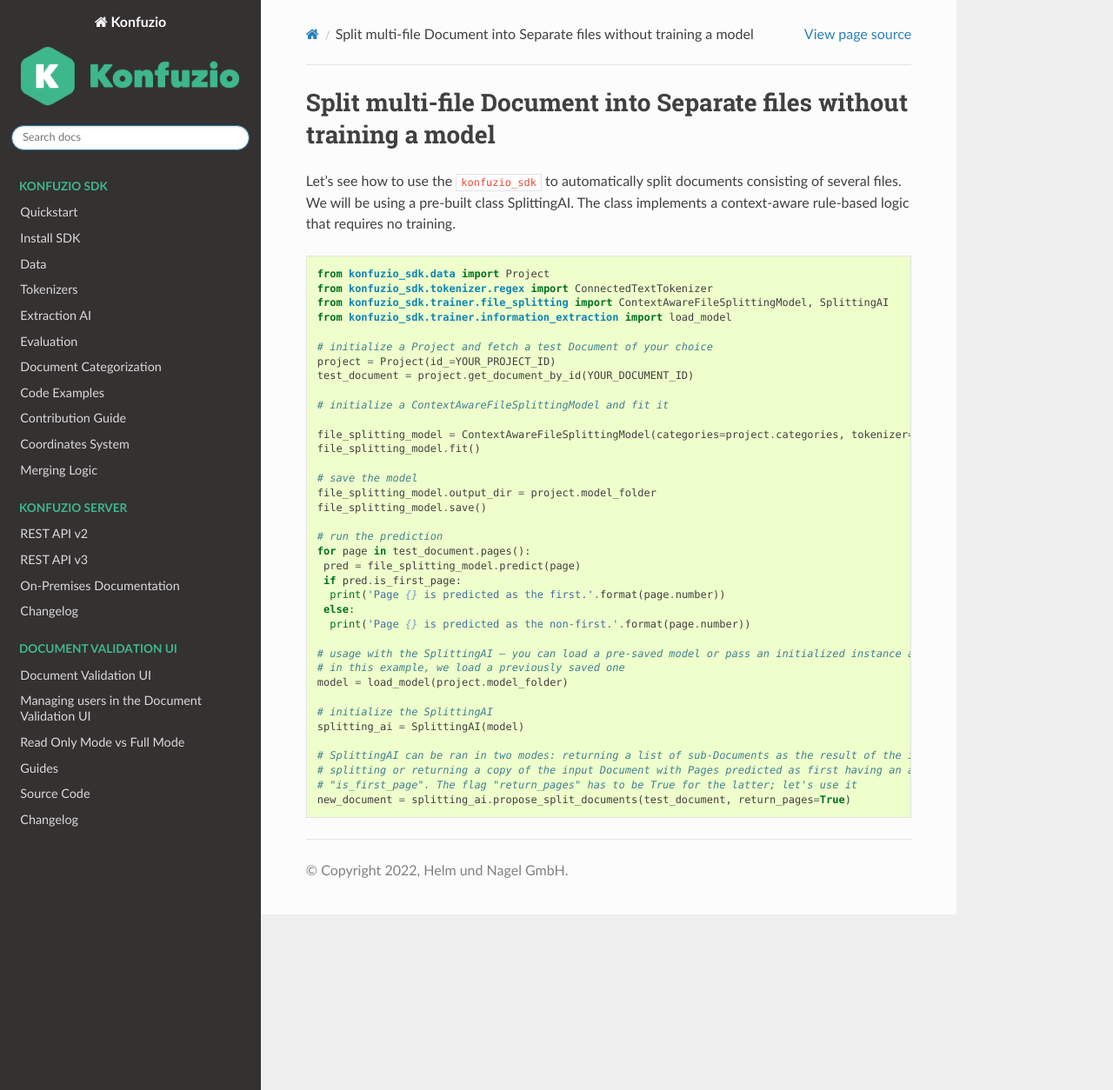
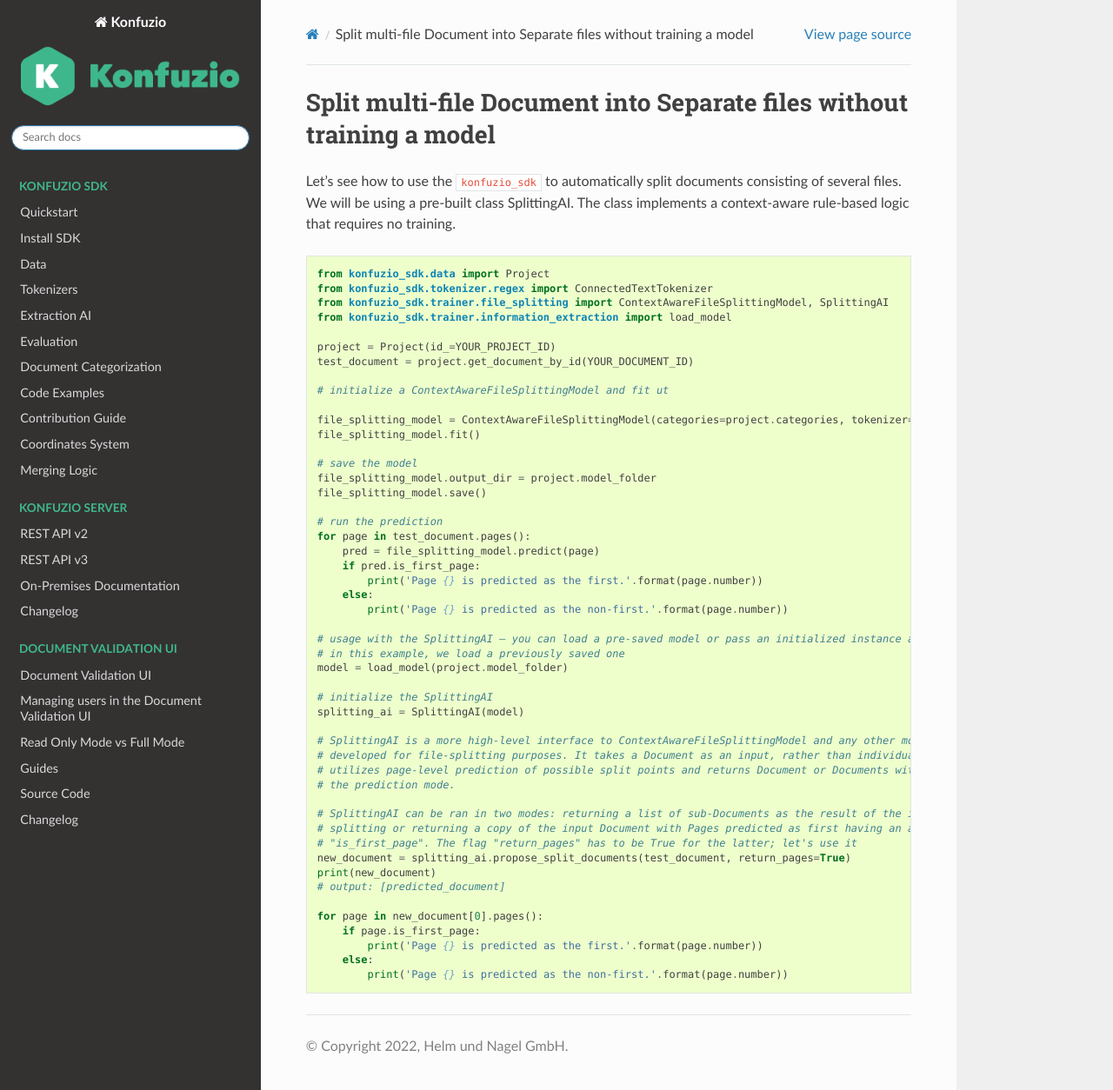
Before and after one commit to konfuzio-ai/konfuzio-sdk, a Sphinx documentation site: the page built from docs/sdk/examples/file-splitting-class-out-of-the-box-usage/index.md, in a window 1280 px wide and 1254 px high. Shown: the whole window at 87% size. Built offline with Sphinx 7.4.7 and the Read the Docs theme 2.0.0, drawn with Linux system fonts in a browser that asks for light colours; pages that are not in the unit, such as notebooks, are missing from menus.

Commit message:
documentation fixes

````diff
--- a/docs/sdk/examples/file-splitting-class-out-of-the-box-usage/index.md
+++ b/docs/sdk/examples/file-splitting-class-out-of-the-box-usage/index.md
@@ -10,11 +10,10 @@
 from konfuzio_sdk.trainer.file_splitting import ContextAwareFileSplittingModel, SplittingAI
 from konfuzio_sdk.trainer.information_extraction import load_model
 
-# initialize a Project and fetch a test Document of your choice
 project = Project(id_=YOUR_PROJECT_ID)
 test_document = project.get_document_by_id(YOUR_DOCUMENT_ID)
 
-# initialize a ContextAwareFileSplittingModel and fit it
+# initialize a ContextAwareFileSplittingModel and fit ut
 
 file_splitting_model = ContextAwareFileSplittingModel(categories=project.categories, tokenizer=ConnectedTextTokenizer())
 file_splitting_model.fit()
@@ -25,11 +24,11 @@
 
 # run the prediction
 for page in test_document.pages():
- pred = file_splitting_model.predict(page)
- if pred.is_first_page:
-  print('Page {} is predicted as the first.'.format(page.number))
- else:
-  print('Page {} is predicted as the non-first.'.format(page.number))
+    pred = file_splitting_model.predict(page)
+    if pred.is_first_page:
+        print('Page {} is predicted as the first.'.format(page.number))
+    else:
+        print('Page {} is predicted as the non-first.'.format(page.number))
 
 # usage with the SplittingAI – you can load a pre-saved model or pass an initialized instance as the input
 # in this example, we load a previously saved one
@@ -38,8 +37,21 @@
 # initialize the SplittingAI
 splitting_ai = SplittingAI(model)
 
+# SplittingAI is a more high-level interface to ContextAwareFileSplittingModel and any other models that can be
+# developed for file-splitting purposes. It takes a Document as an input, rather than individual Pages, because it
+# utilizes page-level prediction of possible split points and returns Document or Documents with changes depending on
+# the prediction mode.
+
 # SplittingAI can be ran in two modes: returning a list of sub-Documents as the result of the input Document
 # splitting or returning a copy of the input Document with Pages predicted as first having an attribute
 # "is_first_page". The flag "return_pages" has to be True for the latter; let's use it
 new_document = splitting_ai.propose_split_documents(test_document, return_pages=True)
+print(new_document)
+# output: [predicted_document]
+
+for page in new_document[0].pages():
+    if page.is_first_page:
+        print('Page {} is predicted as the first.'.format(page.number))
+    else:
+        print('Page {} is predicted as the non-first.'.format(page.number))
 ```
````
Also changed, not shown: docs/sdk/examples/architecture_overview/index.md (+2 -3 lines).
